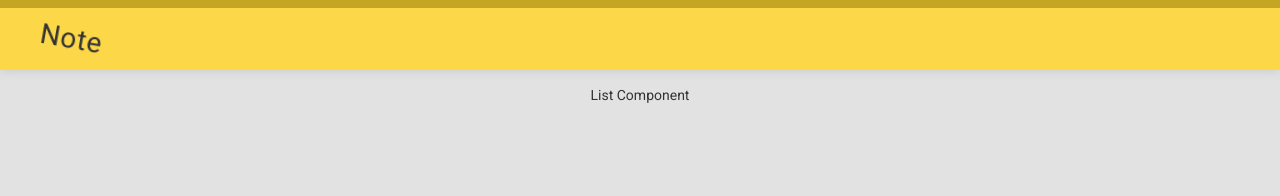
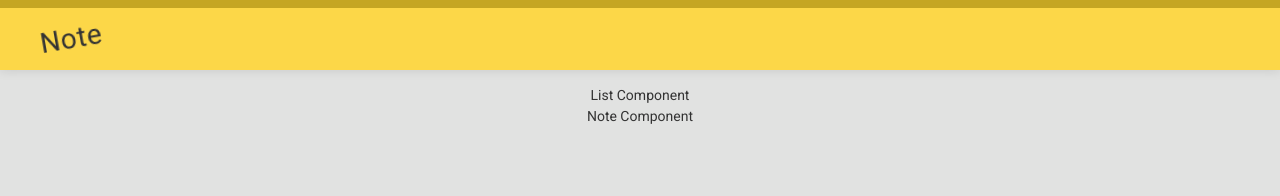
Before and after one commit to apolloproductionsdj/note-api, a React (Create React App) app: page / in a window 1280 px wide. Shown: the top 196 px of the page. Built offline with nearby package versions, Linux system fonts and the light colour scheme.

Commit message:
added Note component to JSX of App

```diff
--- a/src/App.js
+++ b/src/App.js
@@ -2,6 +2,7 @@ import React, { Component } from 'react';
 import './App.css';
 import Nav from './components/Nav';
 import List from './components/List';
+import Note from './components/Note';
 
 class App extends Component {
 render() {
@@ -10,6 +11,7 @@ render() {
       <div>
         <Nav />
         <List />
+        <Note />
       </div>
     </div>
   );
--- /dev/null
+++ b/src/components/Note.js
@@ -0,0 +1,13 @@
+import React from 'react';
+
+class Note extends React.Component {
+  render() {
+    return(
+      <div className="note-container">
+        Note Component
+      </div>
+    );
+  }
+}
+
+export default Note;
```
